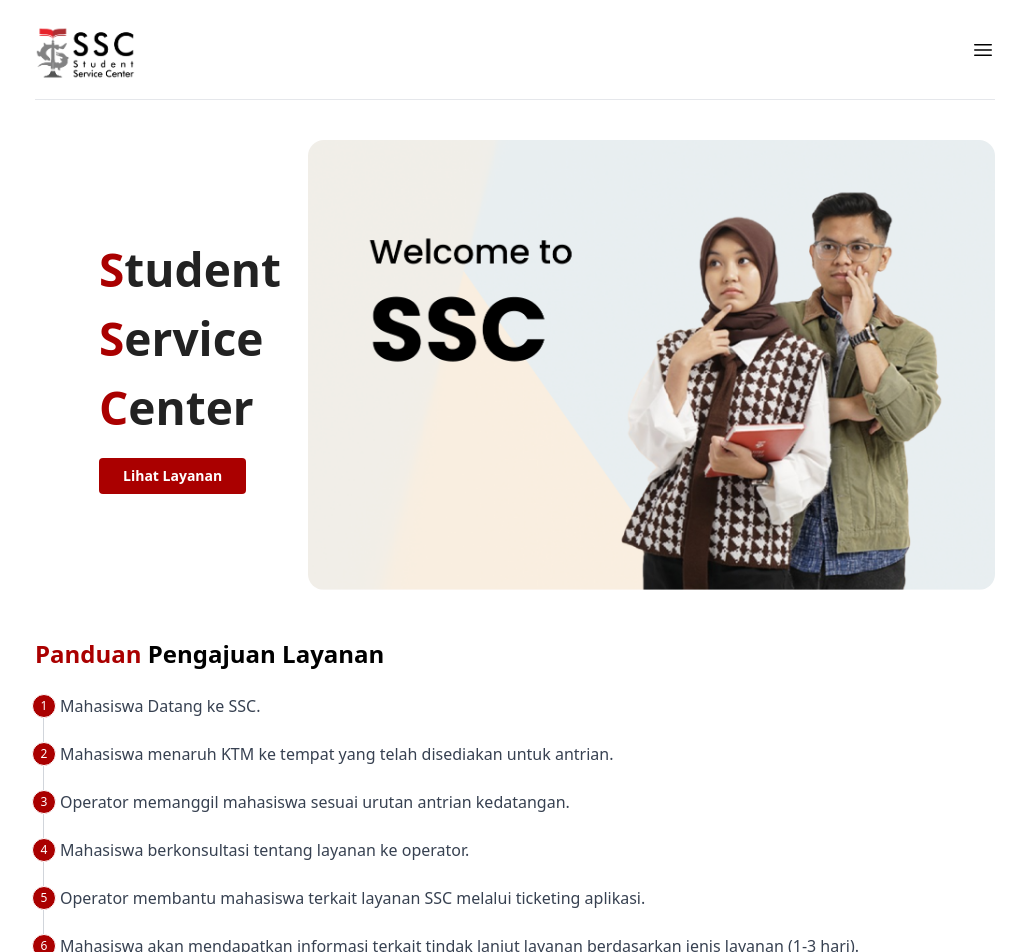
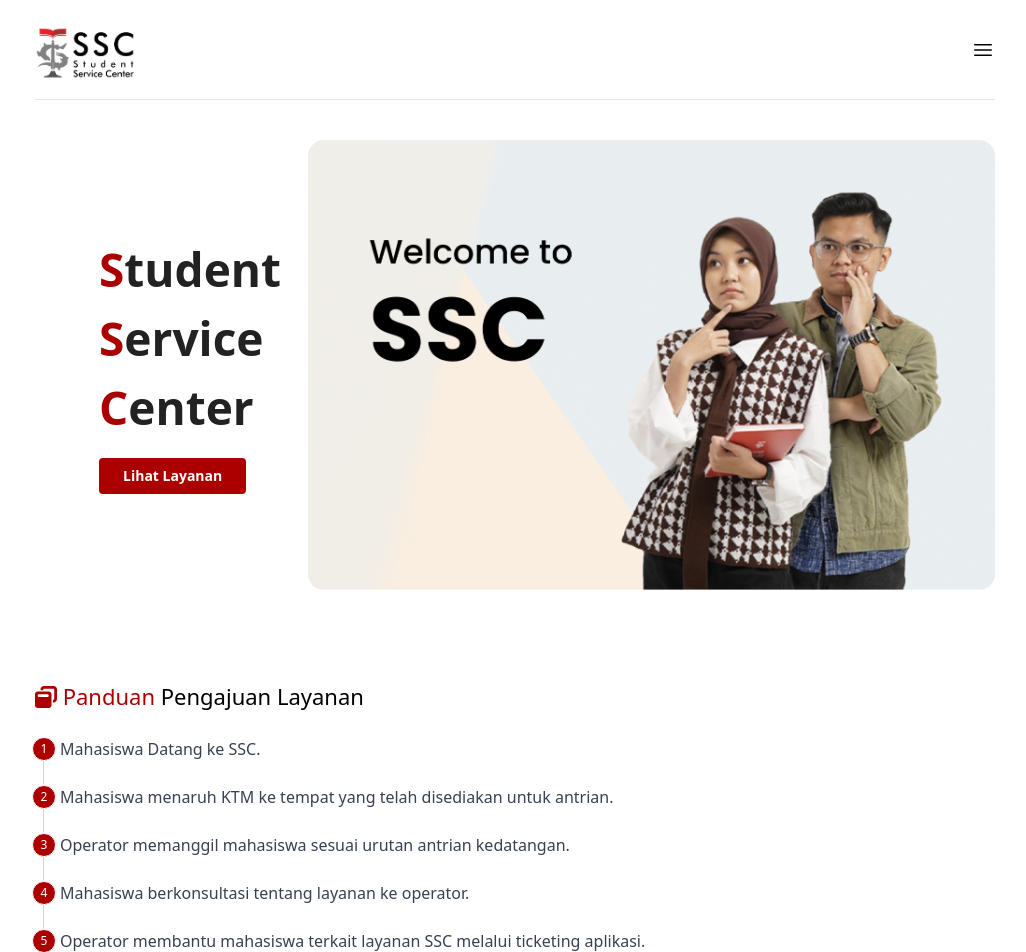
Before and after one commit to syarifmuhammad/ssc-ittelkom-by-syarif, a Vue app: page / in a window 1280 px wide. Shown: the top 952 px of the page, without its empty margins (125-1151 px from the left). Built offline with nearby package versions, Linux system fonts and the light colour scheme.

Commit message:
edit title section panduan pengajuan layanan

```diff
--- a/src/components/PanduanPengajuanLayanan.vue
+++ b/src/components/PanduanPengajuanLayanan.vue
@@ -1,6 +1,15 @@
 <template>
-    <div id="panduan-pengajuan-layanan" class="px-6 lg:px-40 mt-12">
-        <h1 class="mb-6 font-bold text-2xl"><span class="text-secondary">Panduan</span> Pengajuan Layanan</h1>
+    <div id="panduan-pengajuan-layanan" class="px-6 lg:px-40 mt-[5.625rem]">
+        <h1 class="mb-6 text-[22px]">
+            <span class="text-secondary">
+                <svg class="w-[22px] aspect-square inline-block mb-1" aria-hidden="true" focusable="false"
+                    xmlns="http://www.w3.org/2000/svg" viewBox="0 0 512 512" data-fa-i2svg="">
+                    <path fill="currentColor"
+                        d="M432 64H208C199.2 64 192 71.16 192 80V96H128V80C128 35.82 163.8 0 208 0H432C476.2 0 512 35.82 512 80V304C512 348.2 476.2 384 432 384H416V320H432C440.8 320 448 312.8 448 304V80C448 71.16 440.8 64 432 64zM0 192C0 156.7 28.65 128 64 128H320C355.3 128 384 156.7 384 192V448C384 483.3 355.3 512 320 512H64C28.65 512 0 483.3 0 448V192zM96 256H288C305.7 256 320 241.7 320 224C320 206.3 305.7 192 288 192H96C78.33 192 64 206.3 64 224C64 241.7 78.33 256 96 256z">
+                    </path>
+                </svg> Panduan
+            </span> Pengajuan Layanan
+        </h1>
 
         <ol class="relative border-l border-gray-300 mx-2">
             <li class="mb-6 ml-4">
```
